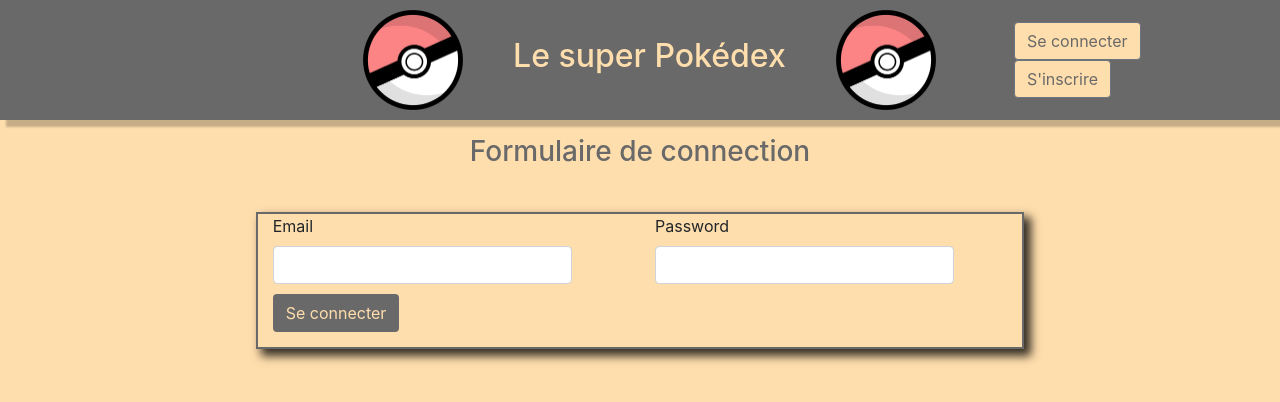
After one commit to Nasscore/TP_MVC_POKEMON, a PHP site: page /view/connect.php in a window 1280 px wide. The commit adds this page. Shown: the top 402 px of the page. Run offline with PHP 8.4, Linux system fonts and the light colour scheme.

Commit message:
[UPDATE] Ajout de la fonction connexion/deconnexion

```diff
--- /dev/null
+++ b/controller/disconnectController.php
@@ -0,0 +1,5 @@
+<?php
+session_start();
+$_SESSION=[];
+session_destroy();
+header('location:../view/pokedex.php');
--- /dev/null
+++ b/controller/session.php
@@ -0,0 +1,5 @@
+<?php
+session_start();
+$_SESSION=[];
+session_destroy();
+header('location:pokedex.php');
--- a/model/PokemonRepository.php
+++ b/model/PokemonRepository.php
@@ -3,7 +3,7 @@ include_once '../model/Pokemon.php';
 include_once '../model/Types.php';
 include_once '../model/Stats.php';
 include_once '../model/Abilities.php';
-
+include_once '../model/User.php';
 
 class PokemonRepository
 {
@@ -32,7 +32,7 @@ class PokemonRepository
 
     private function initPokemons(): void {
 
-        $file = 'https://pokeapi.co/api/v2/pokemon/?offset=0&limit=20';
+        $file = 'https://pokeapi.co/api/v2/pokemon/?offset=0&limit=80';
         $data = file_get_contents($file);
         $arrayJson = json_decode($data);
         $id = 0;
--- a/style.css
+++ b/style.css
@@ -7,12 +7,31 @@
     justify-content: center;
     align-items: center;
     color: navajowhite;
-    gap: 150px;
+    /*gap: 150px;*/
     -webkit-box-shadow: 7px 6px 2px 1px rgba(0,0,0,0.22);
     box-shadow: 7px 6px 2px 1px rgba(0,0,0,0.22);
+
+
+}
+.connection {
+    margin-right: 80px;
+    padding-right: 10px;
+}
+.head {
+    align-items: center;
+    display: flex;
+    justify-content: center;
+    gap: 50px;
+    margin-left: 270px;
 }
 body {
     background-color: navajowhite;
+}
+
+.btnSubmit{
+    background-color: dimgray;
+    color: navajowhite;
+    margin-bottom:15px;
 }
 .pokemons{
     display: flex;
@@ -21,7 +40,20 @@ body {
     /*align-items: center;*/
     justify-content: center;
     text-align: center;
-
+}
+.submit {
+    margin-top: 10px;
+}
+.titreForm {
+    color: dimgray;
+    margin-top: 15px;
+    text-align: center;
+}
+.formInscription {
+    margin-top: 50px;
+    border: 2px solid dimgray;
+    -webkit-box-shadow: 6px 6px 9px 1px rgba(0,0,0,0.79);
+    box-shadow: 6px 6px 9px 1px rgba(0,0,0,0.79);
 }
 .pokemon {
     width: 15%;
@@ -227,3 +259,22 @@ a:hover {
     background-color: navajowhite;
     color: dimgray;
 }
+.btn-secondary {
+    background-color: navajowhite;
+    color: dimgray;
+}
+.inputConnect {
+    width: 85%;
+
+}
+.formulaireConnection {
+    display: flex;
+    align-items: center;
+    justify-content: center;
+}
+.formConnect {
+    border: 2px solid dimgray;
+    margin-top: 35px;
+    -webkit-box-shadow: 6px 6px 9px 1px rgba(0,0,0,0.79);
+    box-shadow: 6px 6px 9px 1px rgba(0,0,0,0.79);
+}
--- /dev/null
+++ b/view/connect.php
@@ -0,0 +1,21 @@
+<?php
+include 'header.php';
+
+?>
+
+<h3 class="titreForm">Formulaire de connection</h3>
+<div class="formulaireConnection">
+    <form method="post"  class="row formConnect" action="../controller/connectController.php">
+        <div class="col-md-6">
+            <label for="connectEmail" class="form-label">Email</label>
+            <input type="email" class="form-control inputConnect" name="connectEmail" required>
+        </div>
+        <div class="col-md-6">
+            <label for="connectPassword" class="form-label">Password</label>
+            <input type="password" class="form-control inputConnect" name="connectPassword" required>
+        </div>
+        <div class="col-12 submit">
+            <button class="btn btnSubmit" type="submit" name="submit">Se connecter</button>
+        </div>
+    </form>
+</div>
--- a/view/header.php
+++ b/view/header.php
@@ -1,3 +1,10 @@
+<?php
+   session_start();
+?>
+
+
+
+
 <!doctype html>
 <html lang=fr>
 <head>
@@ -12,15 +19,29 @@
 <body>
 
 <div class="app-header">
-    <div class="pokeball">
-        <img src="../asset/pokeball.png" width="100px" height="auto" class="pokeball">
+    <div class="container">
+        <div class="row head">
+            <div class="pokeball">
+                <img src="../asset/pokeball.png" width="100px" height="auto" class="pokeball">
+            </div>
+            <h2><a href="pokedex.php"> Le super Pokédex</a></h2>
+            <div class="pokeball">
+                <img src="../asset/pokeball.png" width="100px" height="auto" class="pokeball">
+            </div>
+        </div>
     </div>
-    <h2>Le super Pokédex</h2>
-    <div class="pokeball">
-        <img src="../asset/pokeball.png" width="100px" height="auto" class="pokeball">
+    <div class="connection">
+        <?php if(!isset($_SESSION['user'])){
+
+            echo '<a href="connect.php" class="btn btn-secondary">Se connecter</a>';
+            echo '<a href="register.php" class="btn btn-secondary">S\'inscrire</a>';
+        }else{
+            echo '<a href="../controller/disconnectController.php" class="btn btn-danger">Se déconnecter</a>';
+        }
+       ?>
     </div>
 
+</div>
 
-
-</div>
+</body>
 <div class="container">
```
Also changed, not shown: controller/connectController.php (added, +29 -0 lines), controller/registerController.php (added, +12 -0 lines), model/User.php (added, +130 -0 lines), view/register.php (added, +27 -0 lines).
